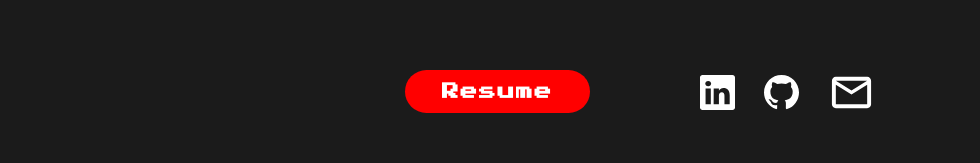
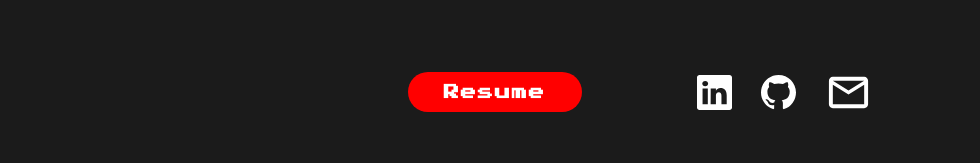
Before and after one commit to tatyanakarlen/PortfolioWebsite, a React (Create React App) app: page / in a window 1280 px wide. Shown: the part 551-714 px from the top of the page, without its empty margins (0-980 px from the left). Built offline with nearby package versions, Linux system fonts and the light colour scheme; a web font is replaced by a local one.

Commit message:
took down btn font

```diff
--- a/src/components/Hero/Hero.css
+++ b/src/components/Hero/Hero.css
@@ -97,8 +97,8 @@ header img {
   margin-top: 0.5rem;
 }
 .social-icons #resume-link {
-  font-size: 1.7rem;
-  padding: 1.3rem 3.7rem;
+  font-size: 1.55rem;
+  padding: 1.2rem 3.6rem;
   background-color: red;
   border-radius: 5rem;
   font-family: 'Press Start 2P';
```
